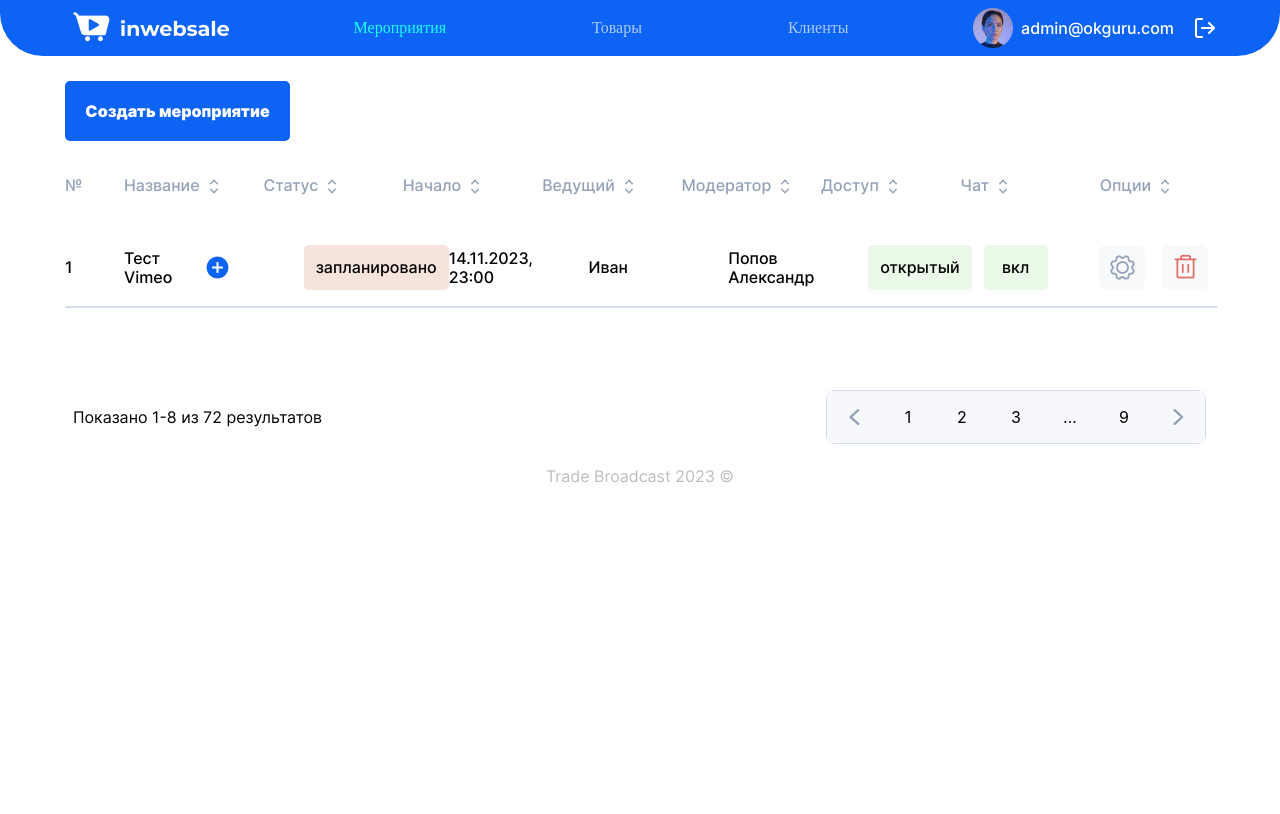
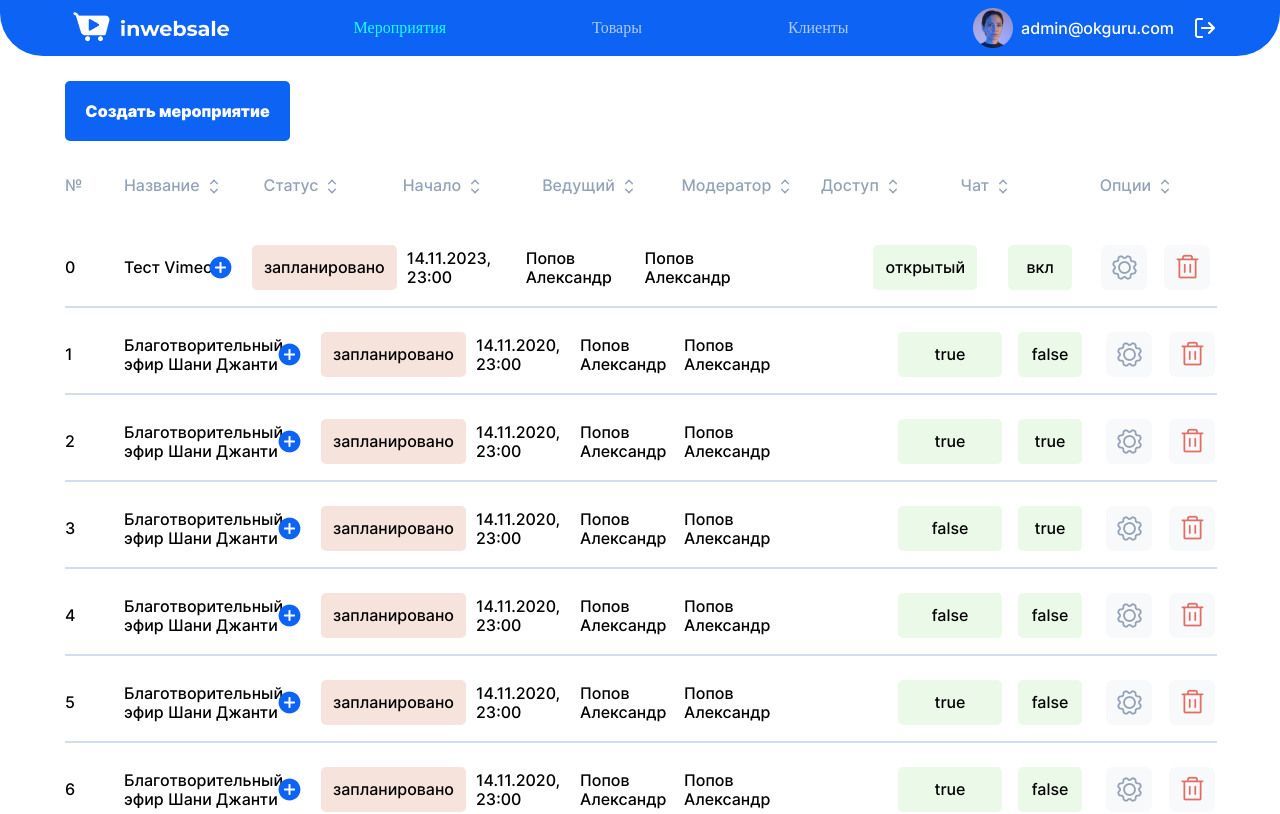
Before and after one commit to anb24/test-task-react, a React (Create React App) app: page / in a window 1280 px wide. Shown: the top 814 px of the page. Built offline with nearby package versions, Linux system fonts and the light colour scheme; data requests are answered from the project's data file.

Commit message:
handles bd.ujson data, updates styles

```diff
--- a/src/blocks/EventsPage.scss
+++ b/src/blocks/EventsPage.scss
@@ -15,8 +15,13 @@ $width-max: 100%;
   margin: 25px 0 35px 65px;
   cursor: pointer;
   &_link {
+    display: flex;
+    justify-content: center;
+    align-items: center;
     text-decoration:none;
     color: inherit;
+    height: 100%;
+    width: 100%;
   }
 }
 
@@ -128,6 +133,15 @@ $width-max: 100%;
     color: #000000;
     list-style-type: none;
     width: $width-max;
+    &-status {
+      justify-content: center;
+    }
+    &-chat {
+      justify-content: end;
+    }
+    &-options {
+      justify-content: center;
+    }
   }
 
   &__content-number {
@@ -165,37 +179,38 @@ $width-max: 100%;
     line-height: 19px;
     padding: 0;
     border: none;
-    margin-left: 40px;
+    margin-left: -15px;
   }
 
   &__content-date {
     max-width: 204px;
-    margin-right: 24px;
     font-family: 'Inter';
     font-style: normal;
     font-weight: 500;
     font-size: 16px;
     line-height: 19px;
+    justify-content: center;
+    margin-left: 10px;
   }
 
   &__content-lead {
     max-width: 205px;
-    margin-right: 24px;
     font-family: 'Inter';
     font-style: normal;
     font-weight: 500;
     font-size: 16px;
     line-height: 19px;
+    justify-content: end;
   }
 
   &__content-moder {
     max-width: 205px;
-    margin-right: 24px;
     font-family: 'Inter';
     font-style: normal;
     font-weight: 500;
     font-size: 16px;
     line-height: 19px;
+    justify-content: end;
   }
   &__content-access-btn {
     width: 104px;
@@ -209,6 +224,7 @@ $width-max: 100%;
     line-height: 19px;
     padding: 0;
     border: none;
+    margin-left: 110px;
   }
 
   &__content-chat-btn {
@@ -223,6 +239,7 @@ $width-max: 100%;
     line-height: 19px;
     padding: 0;
     border: none;
+    margin-right: 24px;
   }
 
   &__content-options-btn {
--- a/src/blocks/Popup.scss
+++ b/src/blocks/Popup.scss
@@ -1,7 +1,7 @@
 .popup {
   height: 100vh;
   width: 100vw;
-  background-color: rgba(0, 0 ,0 , .4);
+  background-color: rgba(0, 0, 0, 0.3); //сделал чуть темнее
   position: fixed;
   top: 0;
   left: 0;
--- a/src/components/EventsPage.js
+++ b/src/components/EventsPage.js
@@ -1,6 +1,8 @@
-import React, {useState} from "react";
+import React, {useState, useEffect} from "react";
+import {Link} from "react-router-dom";
 
 import data from "../vendor/db.json";
+import api from "../utils/api"
 
 import Header from "./Header";
 import Footer from "./Footer";
@@ -12,6 +14,7 @@ import OptionsBtn from '../images/options.png';
 import DeleteBtn from '../images/delete.png';
 import LeftBtn from '../images/arrow_left.png';
 import RightBtn from '../images/arrow_right.png';
+import * as events from "events";
 
 
 
@@ -31,12 +34,37 @@ console.log(dd.componentDidMount())
 function EventsPage() {
     const [popupDeleteActive, setPopupDeleteActive] = useState(false);
     const [popupOptionsActive, setPopupOptionsActive] = useState(false);
+    const [events, setEvents] = useState([]);
+    const [eventId, setEventId] = useState(null);
+
+    useEffect(() => {
+        api
+            .getEvents()
+            .then((events) => {
+                setEvents(events)
+            })
+            .catch((err) => {
+                console.log("ОШИБКА загрузки данных: " + err);
+            })
+    })
+
+    function handleEventDelete(event) {
+        api
+            .deleteEvent(eventId)
+            .then(() => {
+                setEvents((state) => state.filter((evt) => evt.id !== eventId));
+                setPopupDeleteActive(false);
+            })
+            .catch((err) => {
+                console.log("ОШИБКА удаления: " + err);
+            })
+    }
 
     return (
         <div>
             <Header/>
             <main className="content">
-                <button className="evt-btn"><a className="evt-btn_link" href="/create">Создать мероприятие</a></button>
+                <div className="evt-btn"><Link className="evt-btn_link" to="/create">Создать мероприятие</Link></div>
                 <div className="tbl">
                     <ul className="tbl__headers">
                         <li className="tbl__header tbl__header-number">№</li>
@@ -50,18 +78,33 @@ function EventsPage() {
                         <li className="tbl__header tbl__header-options">Опции<button className="tbl__header-btn"><img src={ArrowBtn} alt="Сортировка"/></button></li>
                     </ul>
                     <ul className="tbl__contents">
-                        <li className="tbl__content tbl__content-number">1</li>
+                        <li className="tbl__content tbl__content-number">0</li>
                         <li className="tbl__content tbl__content-title">Тест Vimeo<button className="tbl__content-title-btn"><img src={MoreBtn} alt="Подробнее"/></button></li>
                         <li className="tbl__content tbl__content-status"><button className="tbl__content-status-btn">запланировано</button></li>
                         <li className="tbl__content tbl__content-date">14.11.2023, 23:00</li>
-                        <li className="tbl__content tbl__content-lead">Иван</li>
+                        <li className="tbl__content tbl__content-lead">Попов Александр</li>
                         <li className="tbl__content tbl__content-moder">Попов Александр</li>
                         <li className="tbl__content tbl__content-access"><button className="tbl__content-access-btn">открытый</button></li>
                         <li className="tbl__content tbl__content-chat"><button className="tbl__content-chat-btn">вкл</button></li>
                         <li className="tbl__content tbl__content-options"><button className="tbl__content-options-btn" onClick={() => setPopupOptionsActive(true)}><img src={OptionsBtn} alt="Опции"/></button><button className="tbl__content-options-btn" onClick={() => setPopupDeleteActive(true)}><img src={DeleteBtn} alt="Удалить"/></button></li>
                     </ul>
-
-
+                    <div className="box">
+                        {events.map((event) => {
+                            return (
+                                <event className="tbl__contents">
+                                    <li className="tbl__content tbl__content-number">{event.id}</li>
+                                    <li className="tbl__content tbl__content-title">{event.name}<button className="tbl__content-title-btn"><img src={MoreBtn} alt="Подробнее"/></button></li>
+                                    <li className="tbl__content tbl__content-status"><button className="tbl__content-status-btn">запланировано</button></li>
+                                    <li className="tbl__content tbl__content-date">{event.date}, {event.time}</li>
+                                    <li className="tbl__content tbl__content-lead">{event.lead}</li>
+                                    <li className="tbl__content tbl__content-moder">Попов Александр</li>
+                                    <li className="tbl__content tbl__content-access"><button className="tbl__content-access-btn">{event.access}</button></li>
+                                    <li className="tbl__content tbl__content-chat"><button className="tbl__content-chat-btn">{event.chat}</button></li>
+                                    <li className="tbl__content tbl__content-options"><button className="tbl__content-options-btn" onClick={() => setPopupOptionsActive(true)}><img src={OptionsBtn} alt="Опции"/></button><button className="tbl__content-options-btn" onClick={() => setPopupDeleteActive(true)}><img src={DeleteBtn} alt="Удалить"/></button></li>
+                                </event>
+                            )
+                        })}
+                    </div>
 
                     <ul className="tbl__footers">
                         <li className="tbl__footer-pages">Показано 1-8 из 72 результатов</li>
@@ -76,8 +119,6 @@ function EventsPage() {
                         </li>
                     </ul>
                 </div>
-
-
 
                 {/*<table className="tbl">*/}
                 {/*    <thead>*/}
@@ -120,6 +161,7 @@ function EventsPage() {
                 {/*    </tr>*/}
                 {/*    </tfoot>*/}
                 {/*</table>*/}
+
             </main>
             <Footer/>
             <Popup active={popupOptionsActive} setActive={setPopupOptionsActive}>
--- a/src/index.css
+++ b/src/index.css
@@ -84,8 +84,13 @@
   cursor: pointer;
 }
 .evt-btn_link {
+  display: flex;
+  justify-content: center;
+  align-items: center;
   text-decoration: none;
   color: inherit;
+  height: 100%;
+  width: 100%;
 }
 
 .tbl {
@@ -179,6 +184,15 @@
   list-style-type: none;
   width: 100%;
 }
+.tbl__content-status {
+  justify-content: center;
+}
+.tbl__content-chat {
+  justify-content: end;
+}
+.tbl__content-options {
+  justify-content: center;
+}
 .tbl__content-number {
   max-width: 49px;
   margin-right: 10px;
@@ -211,34 +225,35 @@
   line-height: 19px;
   padding: 0;
   border: none;
-  margin-left: 40px;
+  margin-left: -15px;
 }
 .tbl__content-date {
   max-width: 204px;
-  margin-right: 24px;
   font-family: "Inter";
   font-style: normal;
   font-weight: 500;
   font-size: 16px;
   line-height: 19px;
+  justify-content: center;
+  margin-left: 10px;
 }
 .tbl__content-lead {
   max-width: 205px;
-  margin-right: 24px;
   font-family: "Inter";
   font-style: normal;
   font-weight: 500;
   font-size: 16px;
   line-height: 19px;
+  justify-content: end;
 }
 .tbl__content-moder {
   max-width: 205px;
-  margin-right: 24px;
   font-family: "Inter";
   font-style: normal;
   font-weight: 500;
   font-size: 16px;
   line-height: 19px;
+  justify-content: end;
 }
 .tbl__content-access-btn {
   width: 104px;
@@ -252,6 +267,7 @@
   line-height: 19px;
   padding: 0;
   border: none;
+  margin-left: 110px;
 }
 .tbl__content-chat-btn {
   width: 64px;
@@ -265,6 +281,7 @@
   line-height: 19px;
   padding: 0;
   border: none;
+  margin-right: 24px;
 }
 .tbl__content-options-btn {
   width: 46px;
@@ -587,7 +604,7 @@
 .popup {
   height: 100vh;
   width: 100vw;
-  background-color: rgba(0, 0, 0, 0.4);
+  background-color: rgba(0, 0, 0, 0.3);
   position: fixed;
   top: 0;
   left: 0;
--- a/src/vendor/db.json
+++ b/src/vendor/db.json
@@ -9,7 +9,7 @@
       "access": "true",
       "chat": "false",
       "more": {
-        "link-evt": "https://app.inwebsale.com/moderator/#events",
+        "link_evt": "https://app.inwebsale.com/moderator/#events",
         "link_youtube": "https://app.inwebsale.com/moderator/#events",
         "link_stub": "https://app.inwebsale.com/moderator/#events",
         "link_users": "https://app.inwebsale.com/moderator/#events"
```
Also changed, not shown: 1 other file (tests, documents, lock files or other folders).
